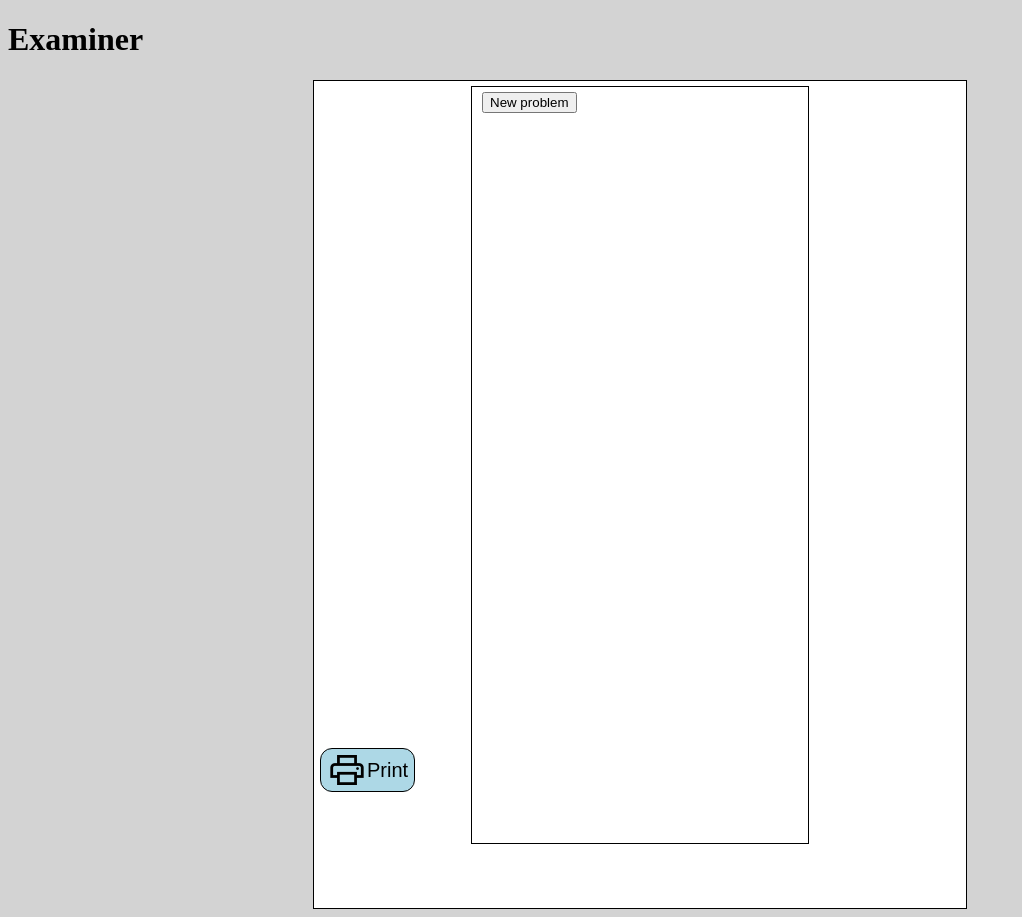
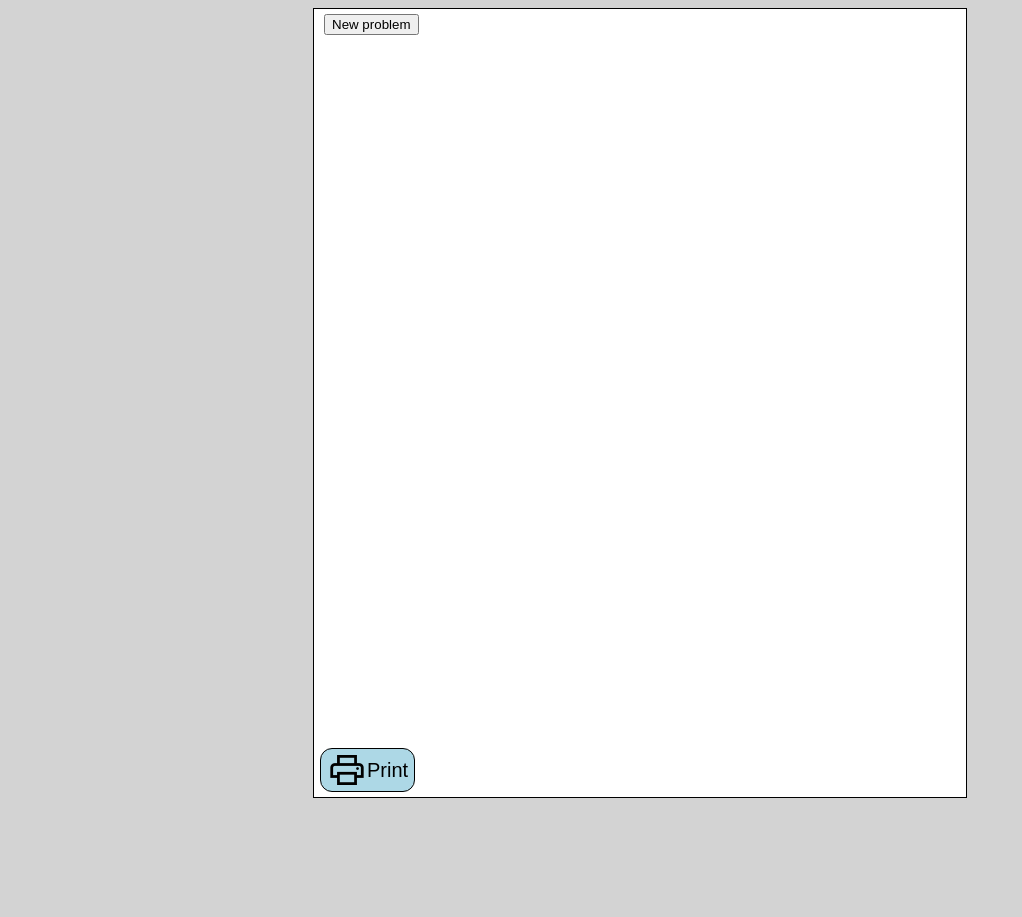
Before and after one commit to paavoto7/examiner, a React (Vite) app: page / in a window 1280 px wide. Shown: the whole page, without its empty margins (0-1022 px from the left). After the commit the page ends 806 px from the top, so only its background shows below. Built offline with nearby package versions, Linux system fonts and the light colour scheme.

Commit message:
Restructured App

```diff
--- a/src/App.jsx
+++ b/src/App.jsx
@@ -1,7 +1,12 @@
-import { useState } from "react"
-import Exam from "./components/Exam"
+import { useState, useRef } from "react"
+import Togglable from "./components/Togglable"
+import NewProblem from "./components/NewProblem"
+import Problem from "./components/Problem"
 
 const App = () => {
+    const [problems, setProblems] = useState([])
+
+    const visibilityRef = useRef()
 
     const printForm = (event) => {
 		event.preventDefault()
@@ -9,14 +14,61 @@ const App = () => {
 		window.print(toPrint)
     }
 
+    const addProblem = (amount, image) => {
+        visibilityRef.current.toggleVisibility()
+        const order = problems.length+1
+        const problem = {
+            order,
+            amount,
+            image,
+            header: `Problem ${order}`
+        }
+        setProblems(problems.concat(problem))
+    }
+
+    const switchPlaces = (orderOne, orderTwo) => {
+        if (orderOne === orderTwo) return
+        setProblems(problems => {
+            console.log(orderOne, orderTwo)
+            let data = [...problems]
+            data[orderOne-1].order = orderTwo
+            data[orderTwo-1].order = orderOne
+            data.sort((a, b) => a.order - b.order)
+            return data
+        })
+    }
+
+    const deleteProblem = (order) => setProblems(
+        problems.filter(problem => problem.order !== order))
+
+    const changeLineAmount = (order, amount) =>
+        setProblems(problems.map(
+            problem => {return problem.order === order
+            ? {...problem, amount: Number(amount)}
+            : problem}
+        ))
+
     return (
-		<div>
-			<div className="header">
-				<h1>Examiner</h1>
-			</div>
         <div className="Exam flexComponent">
-				<Exam printForm={printForm} />
-			</div>
+            <Togglable ref={visibilityRef} buttonLabel="New problem">
+                <NewProblem addProblem={addProblem} />
+            </Togglable>
+
+            {problems.map(problem =>
+            <Problem
+                key={problem.order}
+                problem={problem}
+                deleteProblem={deleteProblem}
+                switchProblem={switchPlaces}
+                changeLineAmount={changeLineAmount}
+                problems={problems.length}
+            />
+            )}
+
+            <button className="printBtn iconBtn" onClick={printForm}>
+                <span style={{ fontSize: "40px" }} className="material-symbols-outlined">print</span>
+                <span style={{fontSize: "20px"}}>Print</span>
+            </button>
         </div>
     )
 }
--- a/src/components/Exam.jsx
+++ /dev/null
@@ -1,76 +0,0 @@
-import { useState, useRef } from "react"
-import Togglable from "./Togglable"
-import NewProblem from "./NewProblem"
-import Problem from "./Problem"
-
-const Exam = () => {
-    const [problems, setProblems] = useState([])
-
-    const visibilityRef = useRef()
-
-    const printForm = (event) => {
-		event.preventDefault()
-		const toPrint = document.getElementsByClassName("Exam")
-		window.print(toPrint)
-    }
-
-    const addProblem = (amount, image) => {
-        visibilityRef.current.toggleVisibility()
-        const order = problems.length+1
-        const problem = {
-            order,
-            amount,
-            image,
-            header: `Problem ${order}`
-        }
-        setProblems(problems.concat(problem))
-    }
-
-    const switchPlaces = (orderOne, orderTwo) => {
-        if (orderOne === orderTwo) return
-        setProblems(problems => {
-            console.log(orderOne, orderTwo)
-            let data = [...problems]
-            data[orderOne-1].order = orderTwo
-            data[orderTwo-1].order = orderOne
-            data.sort((a, b) => a.order - b.order)
-            return data
-        })
-    }
-
-    const deleteProblem = (order) => setProblems(
-        problems.filter(problem => problem.order !== order))
-
-    const changeLineAmount = (order, amount) =>
-        setProblems(problems.map(
-            problem => {return problem.order === order
-            ? {...problem, amount: Number(amount)}
-            : problem}
-        ))
-
-    return (
-        <div className="Exam flexComponent">
-            <Togglable ref={visibilityRef} buttonLabel="New problem">
-                <NewProblem addProblem={addProblem} />
-            </Togglable>
-
-            {problems.map(problem =>
-            <Problem
-                key={problem.order}
-                problem={problem}
-                deleteProblem={deleteProblem}
-                switchProblem={switchPlaces}
-                changeLineAmount={changeLineAmount}
-                problems={problems.length}
-            />
-            )}
-
-            <button className="printBtn iconBtn" onClick={printForm}>
-                <span style={{ fontSize: "40px" }} className="material-symbols-outlined">print</span>
-                <span style={{fontSize: "20px"}}>Print</span>
-            </button>
-        </div>
-    )
-}
-
-export default Exam
--- a/src/components/Problem.jsx
+++ b/src/components/Problem.jsx
@@ -3,7 +3,7 @@ import Button from "./Button"
 import Dropdown from "./Dropdown"
 import SwitchButton from "./SwitchButton"
 
-const Problem = ({ problem, deleteProblem, switchProblem, problems, changeLineAmount }) => {
+const Problem = ({ problem, problems, deleteProblem, switchProblem, changeLineAmount }) => {
     const [lineAmount, setLineAmount] = useState(lines)
     const [lineHeight, setLineHeight] = useState(1)
 
--- a/src/components/SwitchButton.jsx
+++ b/src/components/SwitchButton.jsx
@@ -2,7 +2,6 @@ import { useState, useRef } from "react"
 import Togglable from "./Togglable"
 
 const SwitchButton = ({funcToDo, problems, icon, order, name}) => {
-    const [buttonVisible, setButtonVisible] = useState("hidden")
 
     const visibilityRef = useRef()
 
```
Lines whose indentation alone changed are shown as unchanged.
